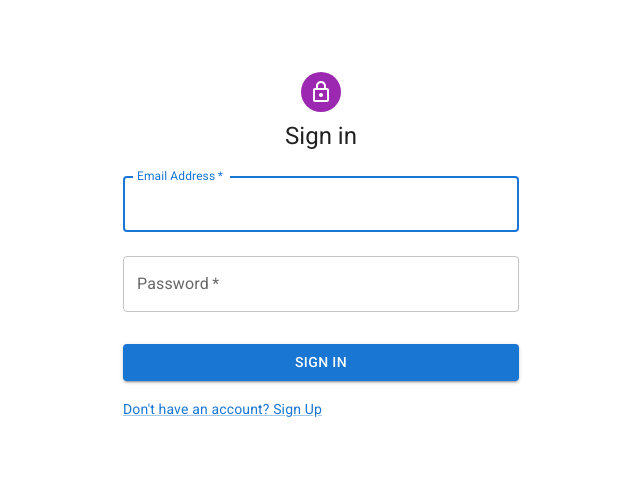
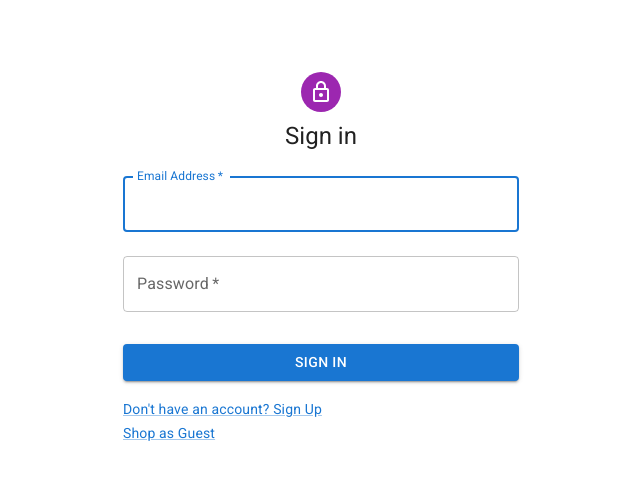
Before and after one commit to dmanzione/project-3-revature, a React (Create React App) app: page /login in a window 1280 px wide. Shown: the top 480 px of the page, without its empty margins (319-959 px from the left). Built offline with nearby package versions, Linux system fonts and the light colour scheme.

Commit message:
Fixed NavBar Issues
User is saved in session variables when logging in. Session variables are cleared when logging out. Signin/Signout button is dependent on session variables in nav bar. Added link to login page to continue as a guest

```diff
--- a/src/App.tsx
+++ b/src/App.tsx
@@ -2,29 +2,19 @@ import React, { useState } from 'react';
 import { BrowserRouter as Router } from 'react-router-dom';
 import './App.css';
 import { CartContext } from './context/cart.context';
-import { UserContext } from './context/user.context';
 import ProductItem from './models/Product';
-import User from './models/User';
 import { AppRoutes } from './router/AppRoutes';
 
 function App() {
   const [cart, setCart] = useState<ProductItem[]>([]);
-  const [user, setUser] = useState<User>({
-    id: 0,
-    email: "",
-    firstName: "",
-    lastName: ""
-});
+
   const value = { cart, setCart };
-
   return (
-    <UserContext.Provider value={{user, setUser}}>
-      <CartContext.Provider value={value}>
-        <Router>
-          <AppRoutes></AppRoutes>
-        </Router>
-      </CartContext.Provider>
-    </UserContext.Provider>
+    <CartContext.Provider value={value}>
+      <Router>
+        <AppRoutes></AppRoutes>
+      </Router>
+    </CartContext.Provider>
   );
 }
 
--- a/src/components/cart/Cart.tsx
+++ b/src/components/cart/Cart.tsx
@@ -218,15 +218,11 @@ export const Cart = () => {
                         {/* Adds custom made buttons that call the newly made functions */}
                         <ProductAmount>
                           <CounterButton onClick={()=>decreaseQuantity({product:product, key:product.id})}>
-                            <Badge color="primary">
                               <RemoveCircle />
-                            </Badge>
                           </CounterButton>
                           {product.quantity}
                           <CounterButton onClick={()=>increaseQuantity({product:product, key:product.id})}>
-                            <Badge color="primary">
                               <AddCircle />
-                            </Badge>
                           </CounterButton>
                         </ProductAmount>
 
--- a/src/components/display-products/ProductCard.tsx
+++ b/src/components/display-products/ProductCard.tsx
@@ -3,6 +3,7 @@ import {
     ShoppingCartOutlined,
   } from "@material-ui/icons";
 import { useContext } from "react";
+import { Navigate, useNavigate } from "react-router-dom";
   import styled from "styled-components";
 import { CartContext } from "../../context/cart.context";
 import Product from "../../models/Product";
@@ -73,6 +74,7 @@ import Product from "../../models/Product";
   }
 
   export const ProductCard = (props: productProps) => {
+
     const { cart, setCart } = useContext(CartContext);
 
     const addItemToCart = (product: Product) => {
--- a/src/components/login/Login.tsx
+++ b/src/components/login/Login.tsx
@@ -25,14 +25,12 @@ export default function Login() {
     const data = new FormData(event.currentTarget);
     const response = await apiLogin(`${data.get('email')}`, `${data.get('password')}`);
     if (response.status >= 200 && response.status < 300) {
-      setUser({ //brl
-        id: response.payload.id,
-        email: response.payload.email,
-        firstName: response.payload.firstName,
-        lastName: response.payload.lastName
-      });
+      //sets all logged in user data to session storage
+      window.sessionStorage.setItem("userID", response.payload.id);
+      window.sessionStorage.setItem("userEmail", response.payload.email);
+      window.sessionStorage.setItem("userFirstName", response.payload.firstName);
+      window.sessionStorage.setItem("userLastName", response.payload.lastName);
       navigate('/')
-
     }
   };
 
@@ -90,6 +88,14 @@ export default function Login() {
                 </Link>
               </Grid>
             </Grid>
+
+            <Grid container>
+              <Grid item>
+                  <Link href="/" variant="body2">
+                    {"Shop as Guest"}
+                  </Link>
+              </Grid>
+            </Grid>
           </Box>
         </Box>
       </Container>
--- a/src/components/navbar/Narbar.tsx
+++ b/src/components/navbar/Narbar.tsx
@@ -56,10 +56,24 @@ const Navbar = () => {
   const { user, setUser } = useContext(UserContext); //added this
 
   const checkUser = () => {
-    console.log(user)
-    if(user.firstName !== ""){
-      return "Welcome, " + user.firstName.toUpperCase() + "!"
+    if(window.sessionStorage.getItem("userFirstName")){
+      return "Welcome, " + window.sessionStorage.getItem("userFirstName") + "!"
+    } else {
+      return "Shopping as Guest User"
     }
+  }
+
+  const setSignInSignOut = () => {
+    if(window.sessionStorage.getItem("userEmail")){
+      return "SIGN OUT"
+    } else {
+      return "SIGN IN"
+    }
+  }
+
+  const signOut = () =>{
+    window.sessionStorage.clear()
+    navigate('/login')
   }
 
   return (
@@ -71,12 +85,11 @@ const Navbar = () => {
         <Welcome>{checkUser()}</Welcome>
         </Left>
         <Right>
+          <MenuItem>WISHLIST</MenuItem>
           <MenuItem onClick={() => {navigate('/register')}}>REGISTER</MenuItem>
-          <MenuItem onClick={() => {navigate('/login')}}>SIGN IN</MenuItem>
+          <MenuItem onClick={() => {signOut()}}>{setSignInSignOut()}</MenuItem>
           <MenuItem onClick={() => {navigate('/cart')}}>
-            <Badge color="primary">
               <ShoppingCartOutlined />
-            </Badge>
           </MenuItem>
         </Right>
       </Wrapper>
```
